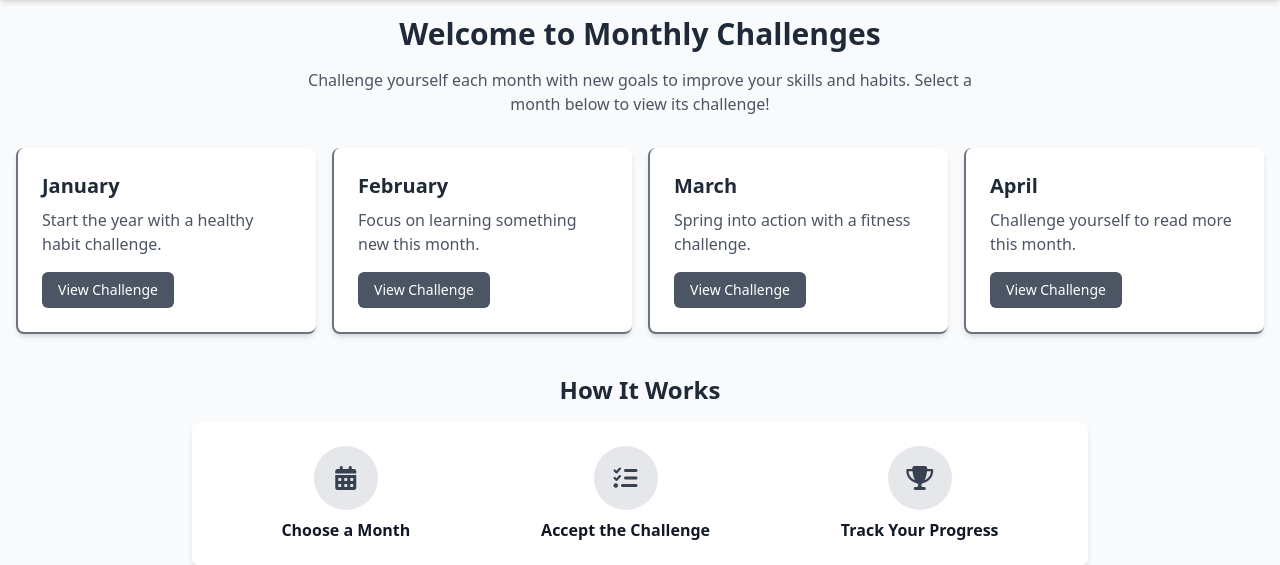
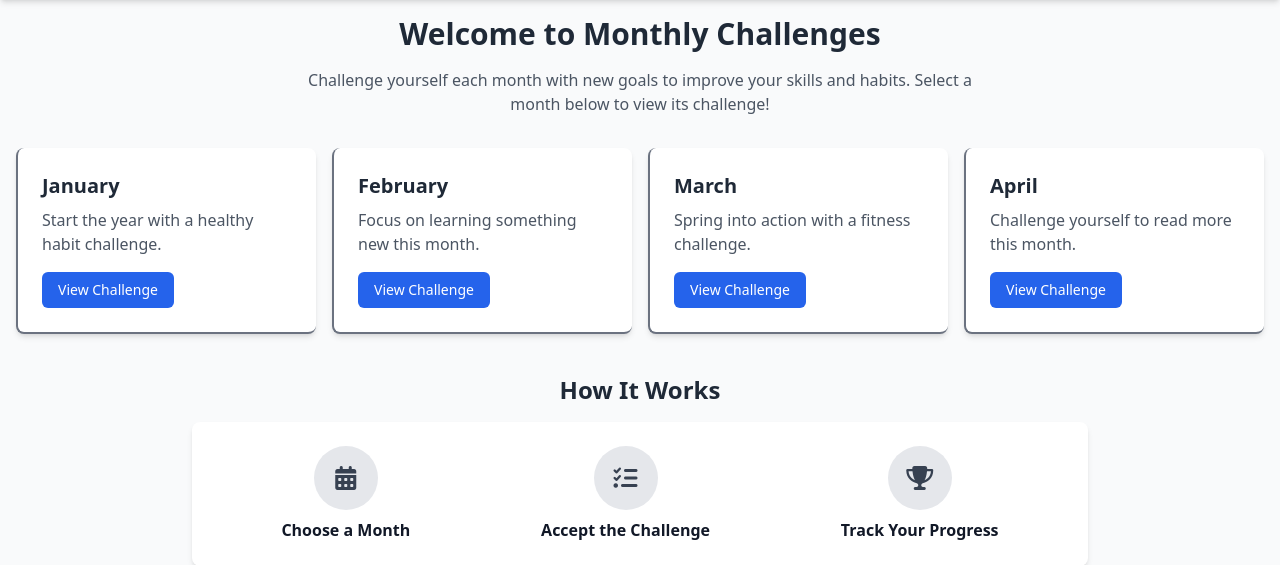
Before and after one commit to Swamy-s-Tech-Skills-Academy/django-samples, a Django app: page / in a window 1280 px wide. Shown: the part 52-617 px from the top of the page. Run offline with Django 5.2, Linux system fonts and the light colour scheme; some libraries are stand-ins or nearby versions.

Commit message:
Update index.html

```diff
--- a/src/monthly_challenges/templates/index.html
+++ b/src/monthly_challenges/templates/index.html
@@ -13,28 +13,28 @@
     <div class="bg-white shadow-md rounded-lg p-6 border-l-2 border-b-2 border-gray-500 hover:shadow-lg transition duration-300">
         <h2 class="text-xl font-bold text-gray-800 mb-2">January</h2>
         <p class="text-gray-600 mb-4">Start the year with a healthy habit challenge.</p>
-        <a href="/challenges/january" class="inline-block text-white bg-gray-600 hover:bg-gray-700 px-4 py-2 rounded-md text-sm transition duration-300">View Challenge</a>
+        <a href="/challenges/january" class="inline-block text-white bg-blue-600 hover:bg-blue-700 px-4 py-2 rounded-md text-sm transition duration-300">View Challenge</a>
     </div>
 
     <!-- February -->
     <div class="bg-white shadow-md rounded-lg p-6 border-l-2 border-b-2 border-gray-500 hover:shadow-lg transition duration-300">
         <h2 class="text-xl font-bold text-gray-800 mb-2">February</h2>
         <p class="text-gray-600 mb-4">Focus on learning something new this month.</p>
-        <a href="/challenges/february" class="inline-block text-white bg-gray-600 hover:bg-gray-700 px-4 py-2 rounded-md text-sm transition duration-300">View Challenge</a>
+        <a href="/challenges/february" class="inline-block text-white bg-blue-600 hover:bg-blue-700 px-4 py-2 rounded-md text-sm transition duration-300">View Challenge</a>
     </div>
 
     <!-- March -->
     <div class="bg-white shadow-md rounded-lg p-6 border-l-2 border-b-2 border-gray-500 hover:shadow-lg transition duration-300">
         <h2 class="text-xl font-bold text-gray-800 mb-2">March</h2>
         <p class="text-gray-600 mb-4">Spring into action with a fitness challenge.</p>
-        <a href="/challenges/march" class="inline-block text-white bg-gray-600 hover:bg-gray-700 px-4 py-2 rounded-md text-sm transition duration-300">View Challenge</a>
+        <a href="/challenges/march" class="inline-block text-white bg-blue-600 hover:bg-blue-700 px-4 py-2 rounded-md text-sm transition duration-300">View Challenge</a>
     </div>
 
     <!-- April -->
     <div class="bg-white shadow-md rounded-lg p-6 border-l-2 border-b-2 border-gray-500 hover:shadow-lg transition duration-300">
         <h2 class="text-xl font-bold text-gray-800 mb-2">April</h2>
         <p class="text-gray-600 mb-4">Challenge yourself to read more this month.</p>
-        <a href="/challenges/april" class="inline-block text-white bg-gray-600 hover:bg-gray-700 px-4 py-2 rounded-md text-sm transition duration-300">View Challenge</a>
+        <a href="/challenges/april" class="inline-block text-white bg-blue-600 hover:bg-blue-700 px-4 py-2 rounded-md text-sm transition duration-300">View Challenge</a>
     </div>
 </div>
 
```
